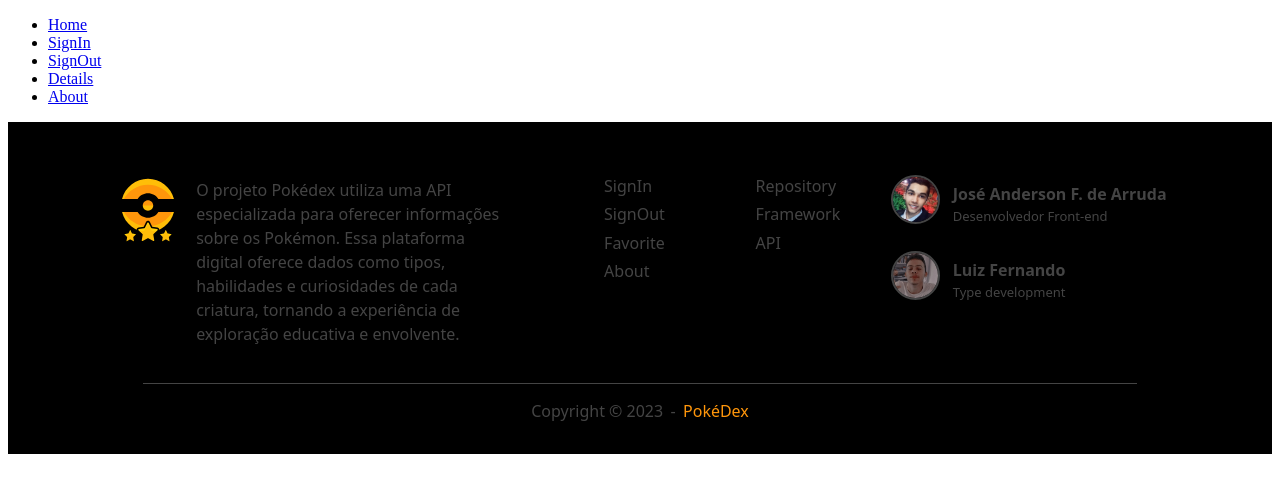
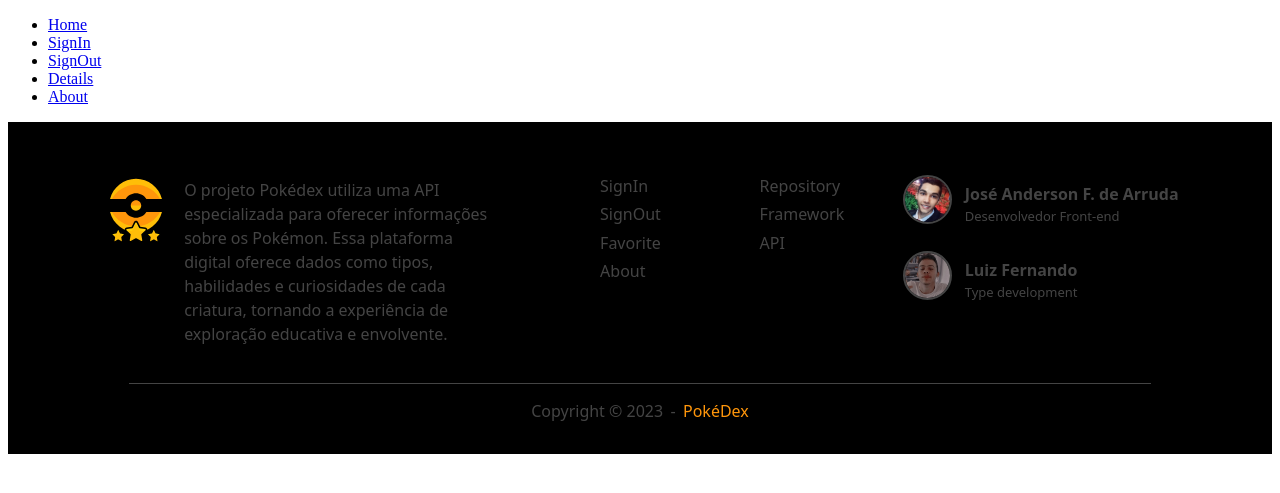
Before and after one commit to luizfernandoin/Pokedex, a Flask app: page / in a window 1280 px wide. Shown: the top 493 px of the page. Run offline with Flask 3, Linux system fonts and the light colour scheme.

Commit message:
view: finalizando footer

```diff
--- a/app/static/css/footer.css
+++ b/app/static/css/footer.css
@@ -4,7 +4,7 @@ footer {
     align-items: center;
     background-color: #000000;
     color: #444444;
-    padding: .5rem 5rem 1rem;
+    padding: .5rem 4rem 1rem;
     font-family: system-ui, -apple-system, BlinkMacSystemFont, 'Segoe UI', Roboto, Oxygen, Ubuntu, Cantarell, 'Open Sans', 'Helvetica Neue', sans-serif;
 }
 
```
